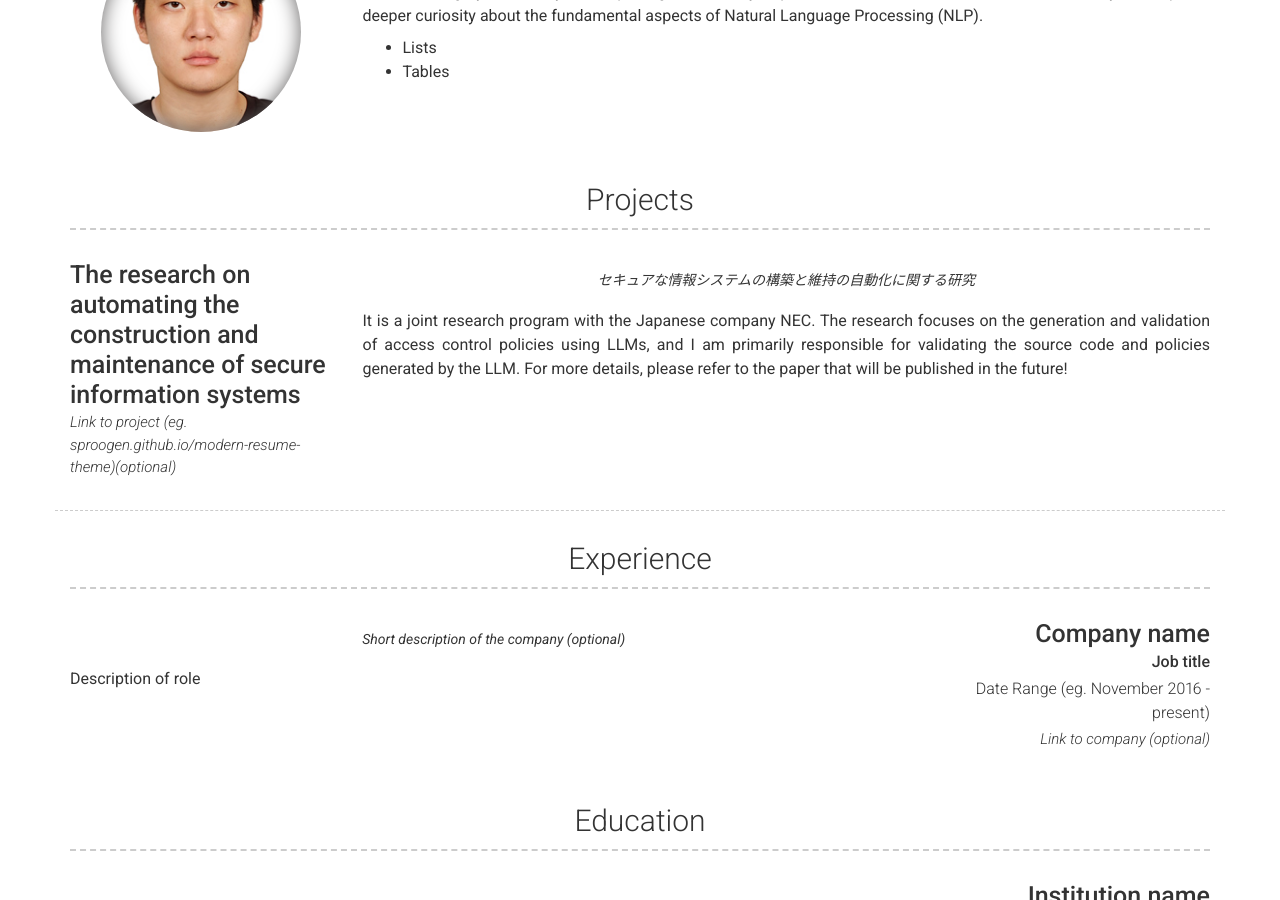
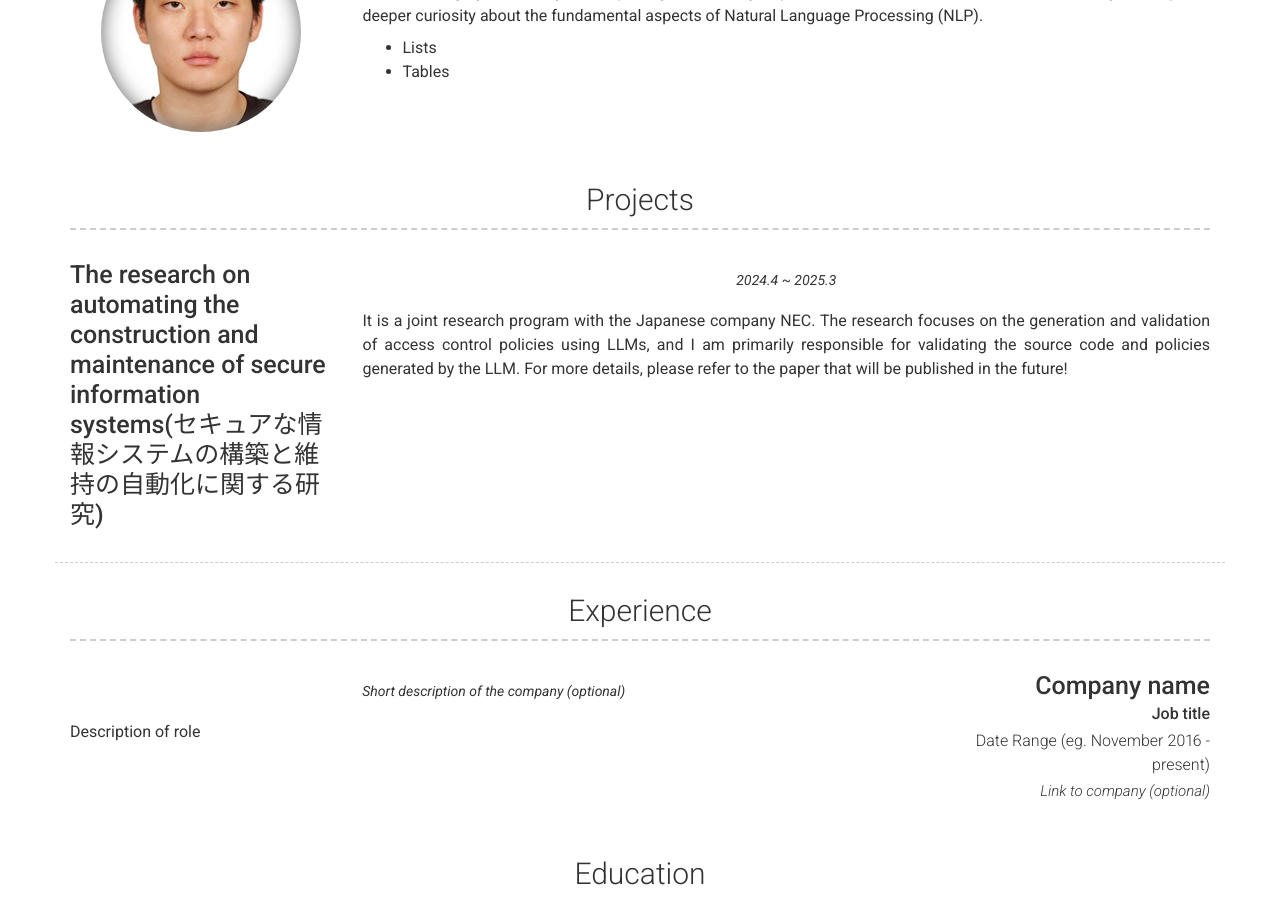
Before and after one commit to strike137/strike137.github.io, a Jekyll site: the page built from index.md, in a window 1280 px wide and 900 px high, scrolled down 397 px. Built offline with Jekyll 4.4.1, drawn with Linux system fonts in a browser that asks for light colours; nearby versions of some CDN libraries.

Commit message:
Update _config.yml

```diff
--- a/_config.yml
+++ b/_config.yml
@@ -46,10 +46,9 @@ content:
       - layout: left
         border: weak  # Value of `weak` will display a weak border below this item. # Any
                       # other value (or no value) means no border will be displayed
-        title: The research on automating the construction and maintenance of secure information systems
-        link: Link to project (eg. sproogen.github.io/modern-resume-theme)(optional)
+        title: The research on automating the construction and maintenance of secure information systems(セキュアな情報システムの構築と維持の自動化に関する研究)
         quote: >
-          セキュアな情報システムの構築と維持の自動化に関する研究
+          2024.4 ~ 2025.3
         description: | # this will include new lines to allow paragraphs
           It is a joint research program with the Japanese company NEC. The research focuses on the generation and validation of access control policies using LLMs, and I am primarily responsible for validating the source code and policies generated by the LLM. For more details, please refer to the paper that will be published in the future!
   - title: Experience
```
